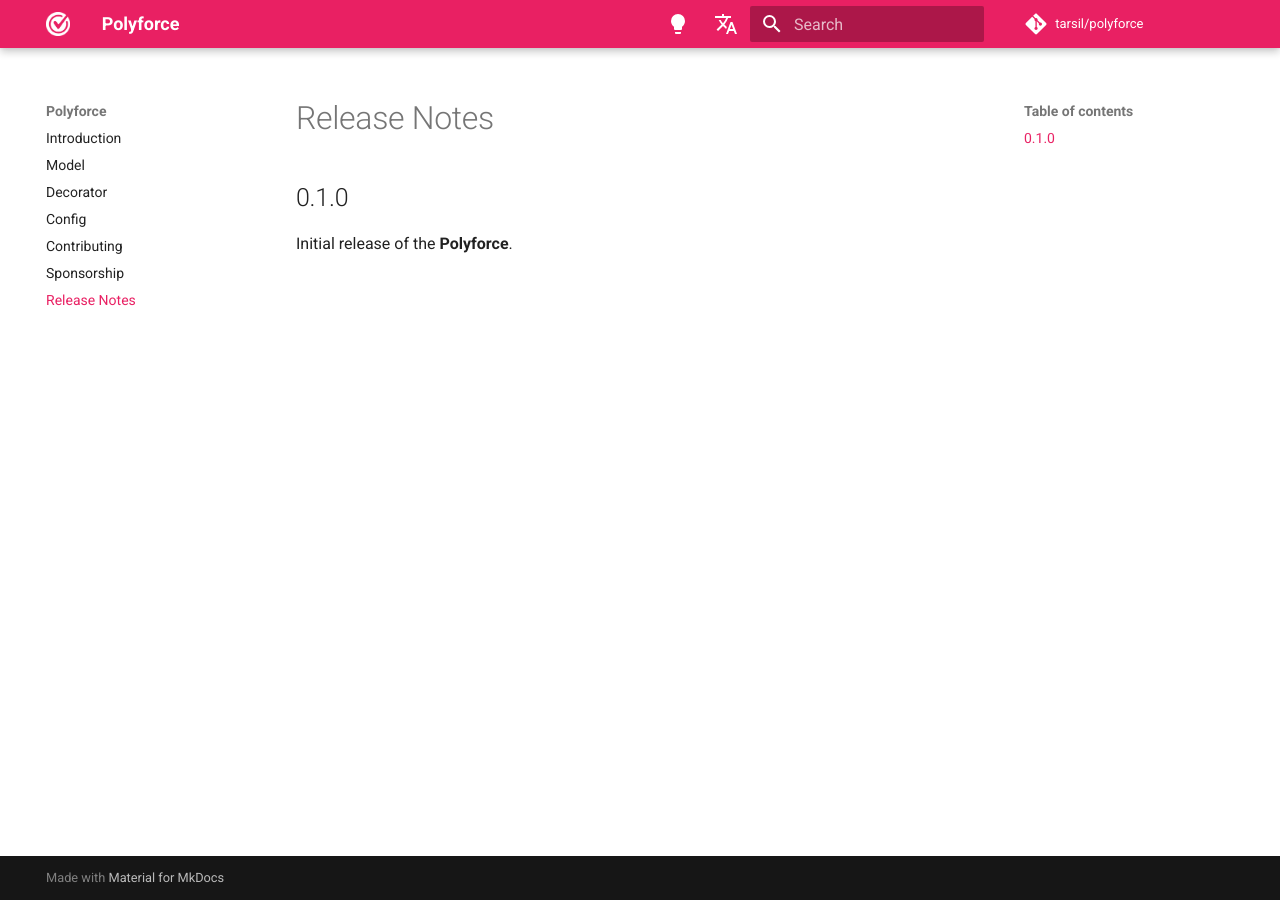
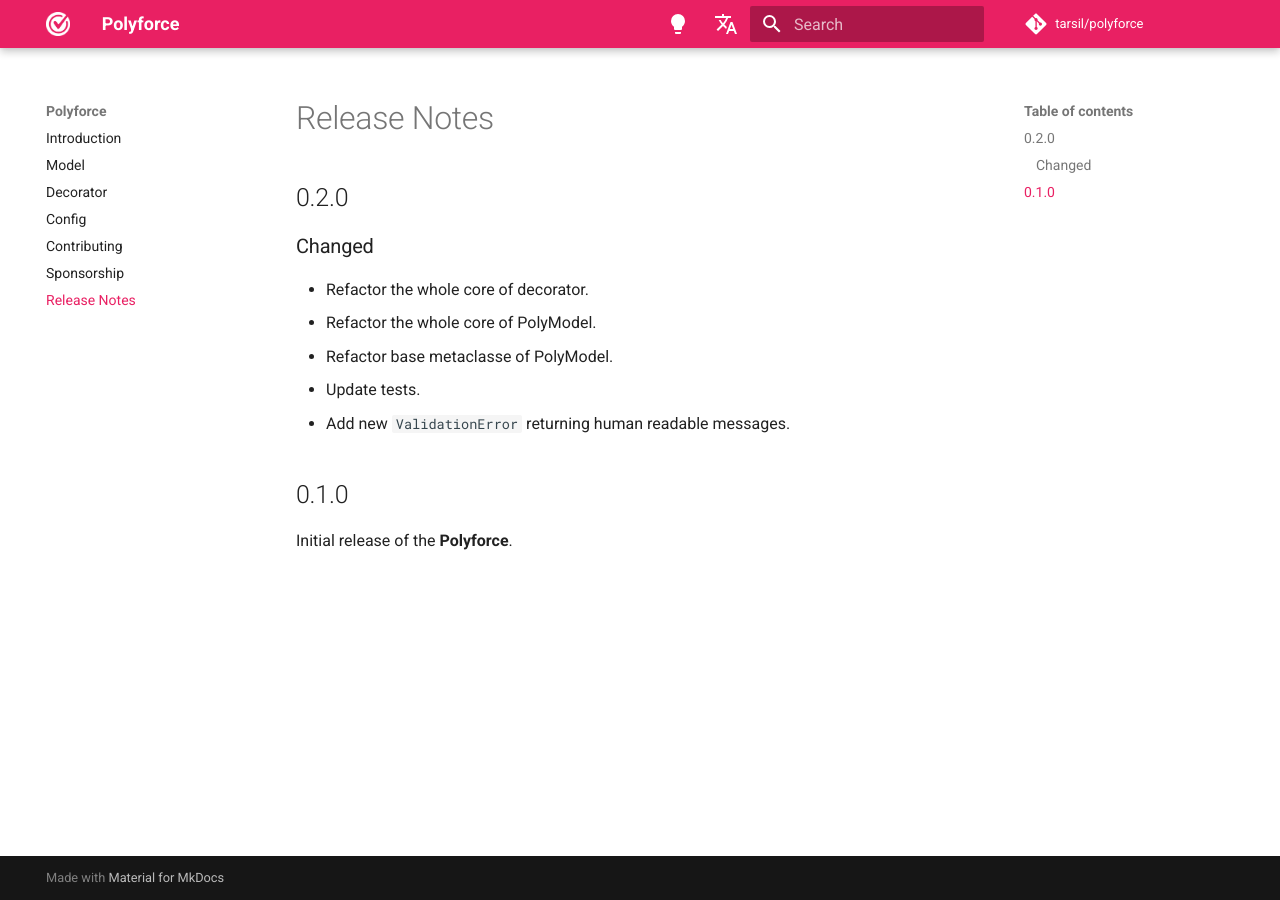
Before and after one commit to tarsil/polyforce, an MkDocs documentation site: the page built from docs/release-notes.md, in a window 1280 px wide. Built offline with MkDocs 1.6.1 and Material for MkDocs 9.7.7, drawn with Linux system fonts in a browser that asks for light colours; comment, search, counter and statistics services are not loaded.

Commit message:
Release 0.2.0

```diff
--- a/docs/release-notes.md
+++ b/docs/release-notes.md
@@ -1,4 +1,14 @@
 # Release Notes
+
+## 0.2.0
+
+### Changed
+
+* Refactor the whole core of decorator.
+* Refactor the whole core of PolyModel.
+* Refactor base metaclasse of PolyModel.
+* Update tests.
+* Add new `ValidationError` returning human readable messages.
 
 ## 0.1.0
 
--- a/polyforce/__init__.py
+++ b/polyforce/__init__.py
@@ -1,4 +1,4 @@
-__version__ = "0.1.0"
+__version__ = "0.2.0"
 
 from .config import Config
 from .decorator import polycheck
```
